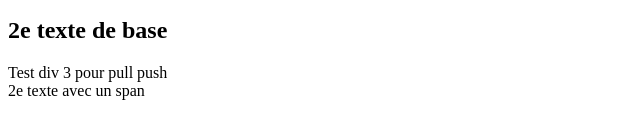
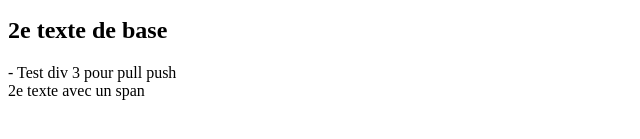
Before and after one commit to skjamedewou/New-project-git-mastering, a plain HTML site: page index.html in a window 1280 px wide. Shown: the part 189-328 px from the top of the page, 0-640 px from the left. Drawn offline with Linux system fonts and the light colour scheme.

Commit message:
fix: add -

```diff
--- a/index.html
+++ b/index.html
@@ -22,7 +22,7 @@
     <div>
         <h2> 2e texte de base</h2>
         <div>
-            Test div 3 pour pull push
+            - Test div 3 pour pull push
         </div>
     </div>
 </body>
```
